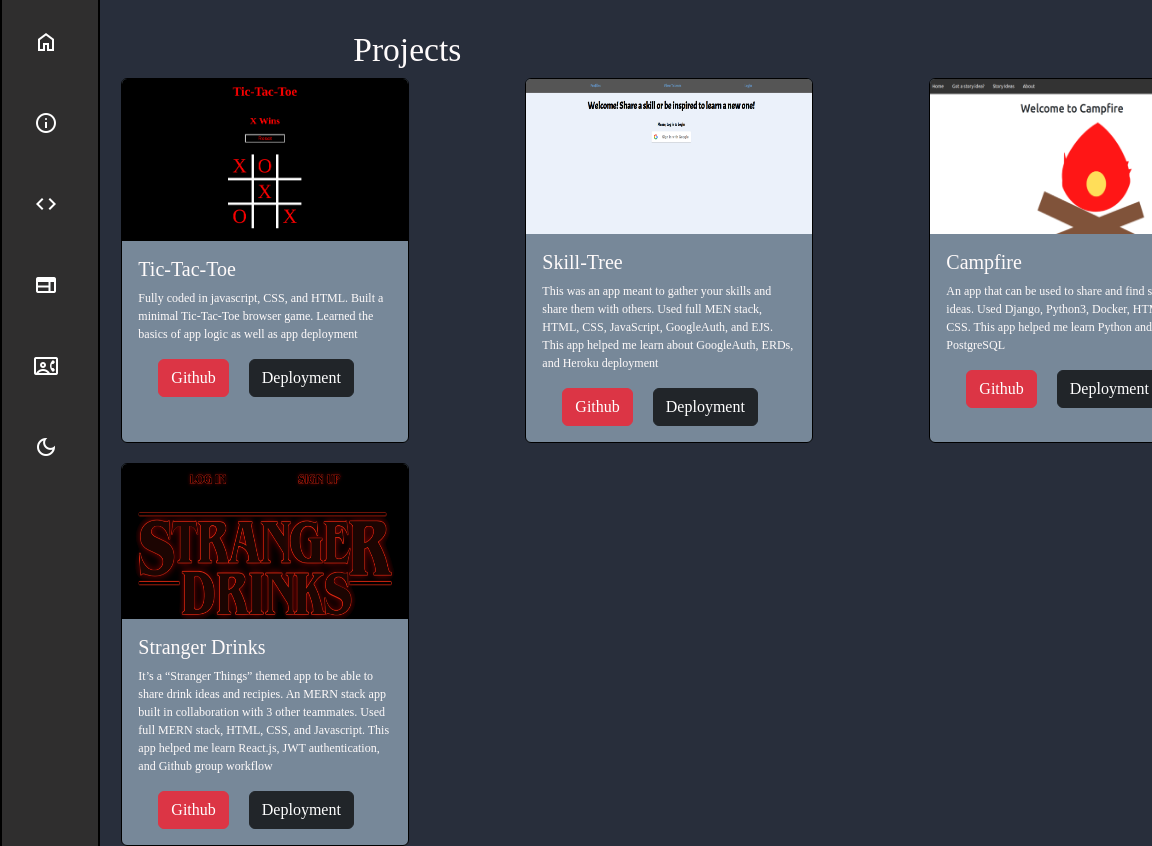
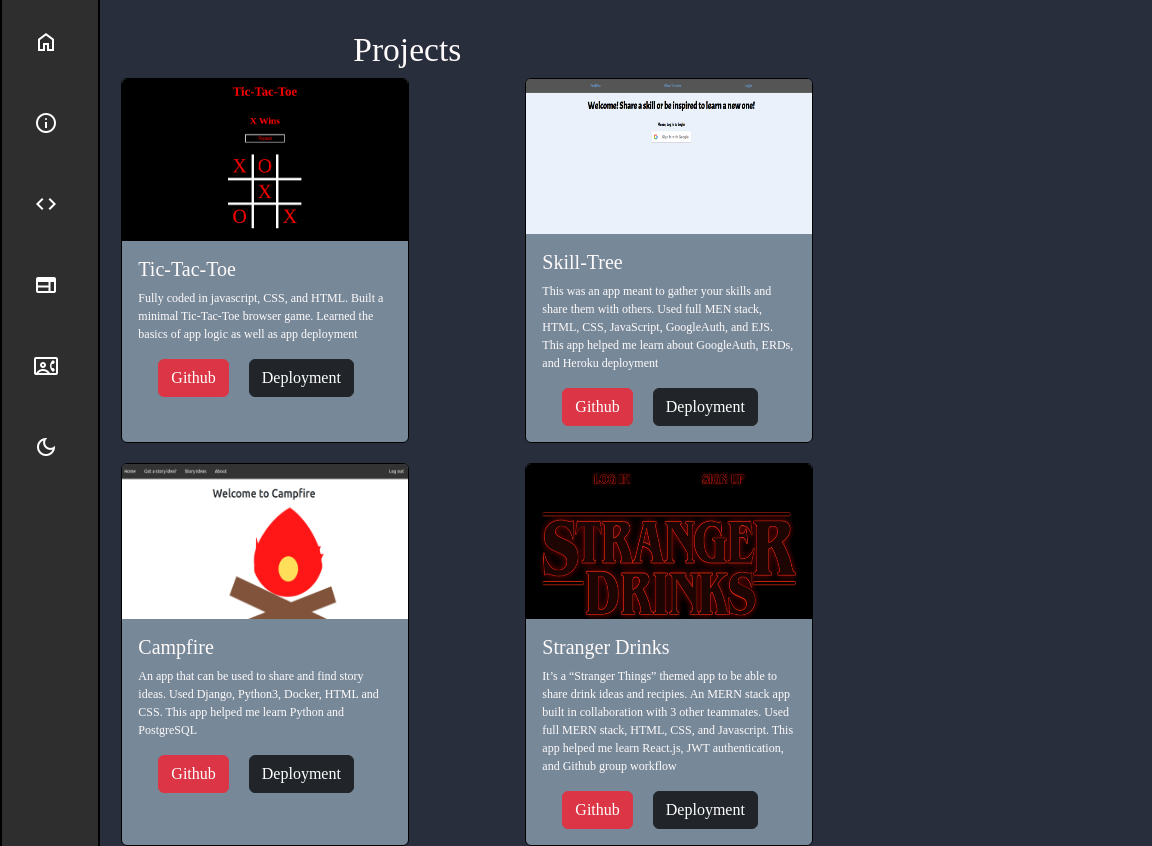
Before and after one commit to Erodri6z/Portfolio-2.0, a React (Create React App) app: page /Projects in a window 768 px wide. Shown: the top 846 px of the page, 1152 px wide, since content can reach past the window. Built offline with nearby package versions, Linux system fonts and the light colour scheme; a web font is replaced by a local one.

Commit message:
fix projects page

```diff
--- a/src/styles/project.css
+++ b/src/styles/project.css
@@ -65,3 +65,9 @@
     border-radius: 0px;
   }
 }
+
+@media (min-width: 750px) and (max-width: 1100px){
+  .projects {
+    grid-template-columns: repeat(2,50vmin);
+  }
+}
```
